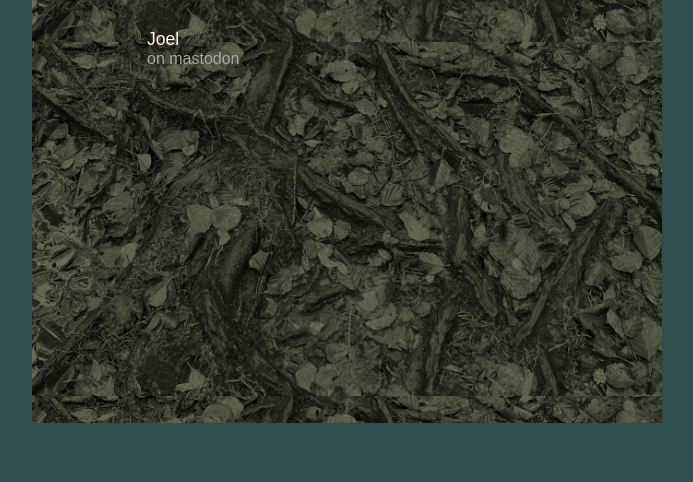
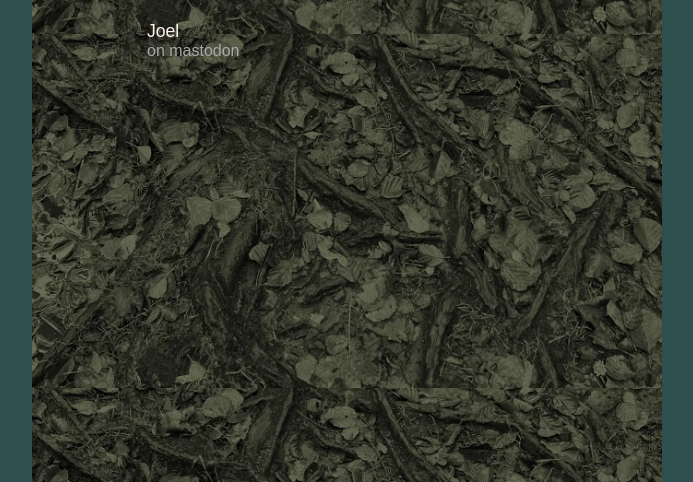
Before and after one commit to joelstobart/stob.art, a Gatsby site: page / in a window 1280 px wide. Shown: the part 320-802 px from the top of the page, without its empty margins (293-986 px from the left). Built offline with nearby package versions, Linux system fonts and the light colour scheme; Gatsby itself is replaced by a stand-in of ours.

Commit message:
Change the layout a bit

```diff
--- a/src/pages/index.css
+++ b/src/pages/index.css
@@ -4,11 +4,13 @@ h1 {
 }
 body {
    background-color:darkslategray;
+    margin:0;
 }
+body > div {margin:0}
 .container {
     width: 600px;
     margin: 0 auto;
-    height:70vh;
+    height:78.4vh;
     padding:20vh 15px 15px 15px;
 
 }
```
